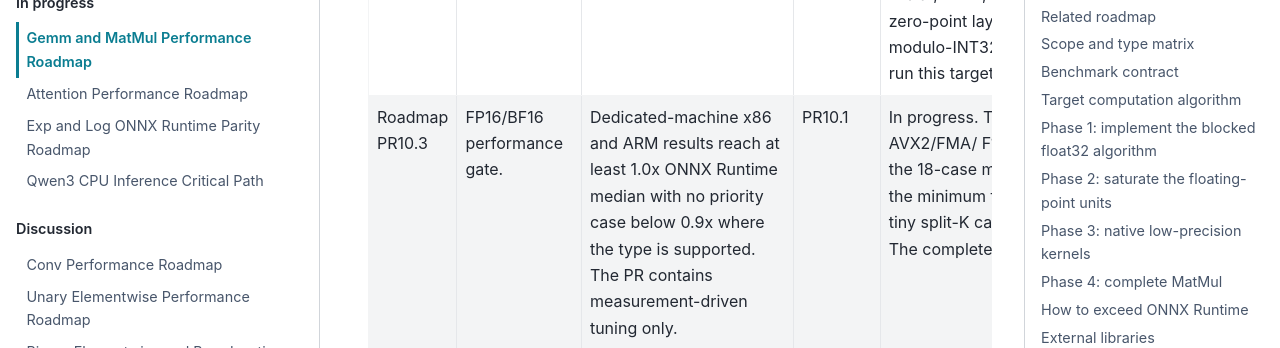
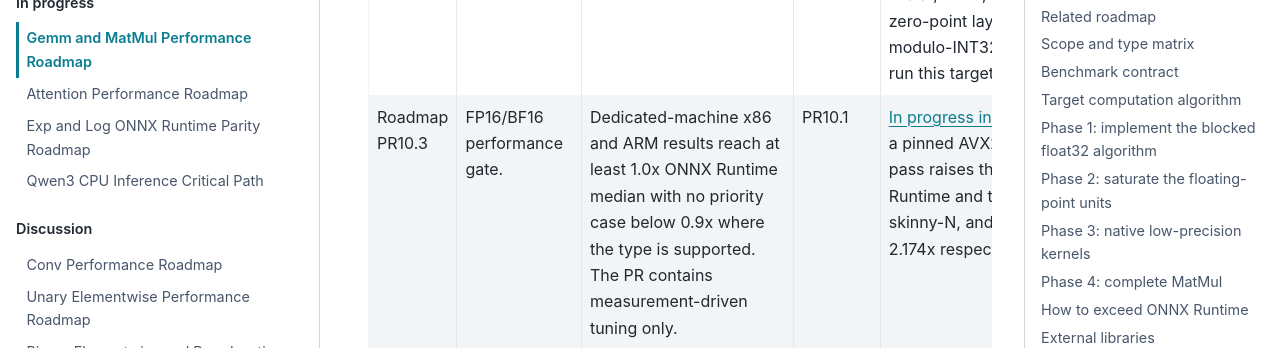
Before and after one commit to xadupre/onnx-light-cpu, a Sphinx documentation site: the page built from docs/next_steps/2026_08_gemm_matmul.rst, in a window 1280 px wide and 900 px high, scrolled down 32788 px. Shown: the part 153-501 px from the top of the window. Built offline with Sphinx 7.4.7 and the PyData theme 0.15.4, drawn with Linux system fonts in a browser that asks for light colours; pages that are not in the unit, such as notebooks, are missing from menus.

Commit message:
Link FP16 tuning roadmap to PR
Co-authored-by: Copilot <223556219+Copilot@users.noreply.github.com>

```diff
--- a/docs/next_steps/2026_08_gemm_matmul.rst
+++ b/docs/next_steps/2026_08_gemm_matmul.rst
@@ -1295,11 +1295,13 @@ fallbacks are ordered. Completed rows remain visible so scope is not lost.
        median with no priority case below 0.9x where the type is supported.
        The PR contains measurement-driven tuning only.
      - PR10.1
-     - In progress. The parity runner now covers FLOAT16. On a pinned AVX2/FMA/
-       F16C i7-13800H thread, the first tuning pass raises the 18-case median
-       from 0.341x to 0.479x ONNX Runtime and the minimum from 0.138x to 0.237x.
-       Skinny-M, skinny-N, and the tiny split-K case reach 1.566x, 2.159x, and
-       2.174x respectively. The complete gate remains open.
+     - `In progress in #267
+       <https://github.com/xadupre/onnx-light-cpu/pull/267>`_. The parity runner
+       now covers FLOAT16. On a pinned AVX2/FMA/F16C i7-13800H thread, the first
+       tuning pass raises the 18-case median from 0.341x to 0.479x ONNX Runtime
+       and the minimum from 0.138x to 0.237x. Skinny-M, skinny-N, and the tiny
+       split-K case reach 1.566x, 2.159x, and 2.174x respectively. The complete
+       gate remains open.
    * - Roadmap PR10.4
      - Integer and compact-format performance gate.
      - Dedicated-machine results are published per type and ISA. Types
```
